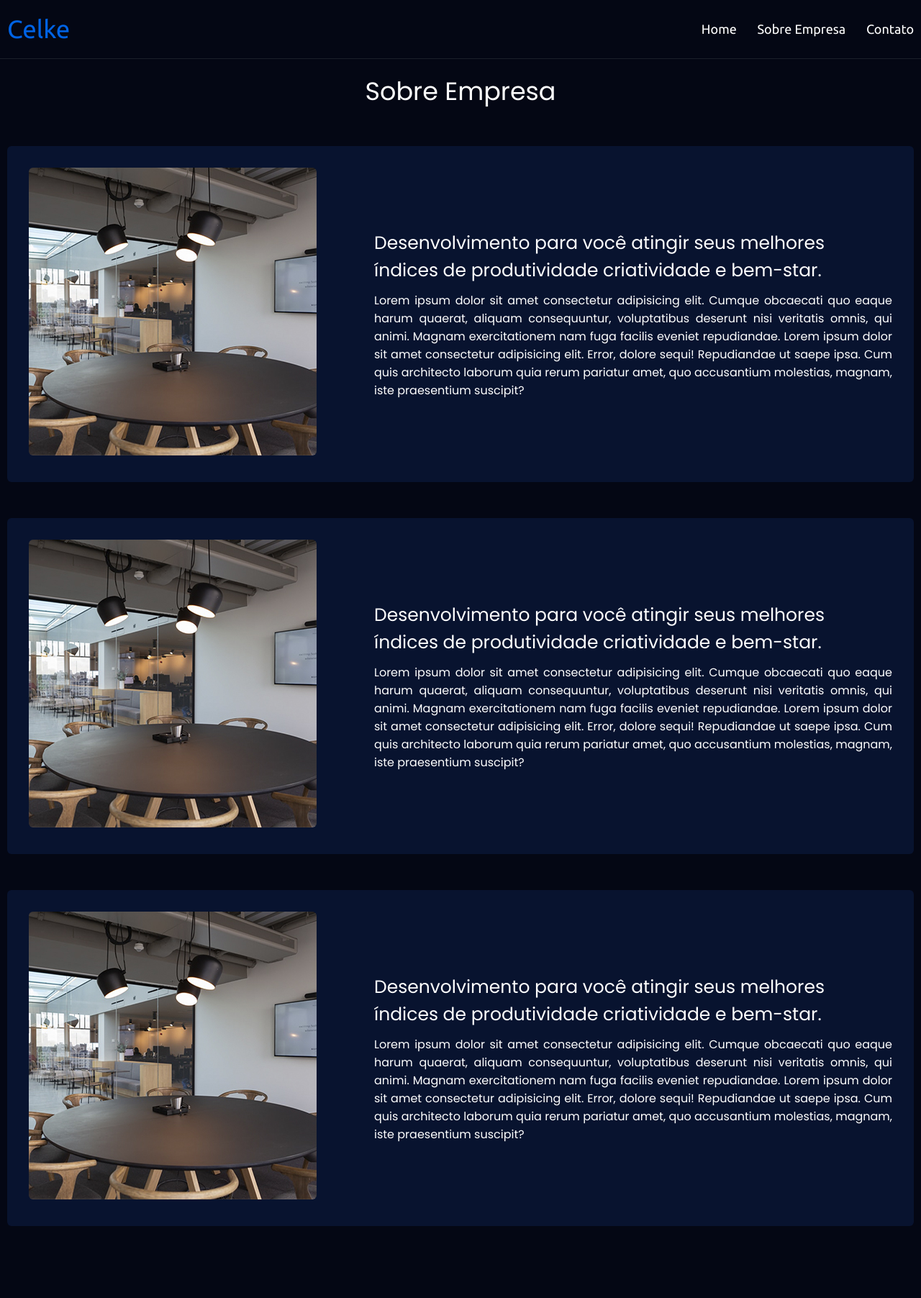
After one commit to WallaceHerlon/udemy-desenvolvimento-web, a PHP site: page /sobre-empresa.html in a window 1280 px wide. The commit adds this page. Shown: the whole page at 72% size. Run offline with PHP 8.4, Linux system fonts and the light colour scheme.

Commit message:
Projeto 01: site_layout - Página sobre a empresa

```diff
--- a/projetos/01_layout_site/css/stayle.css
+++ b/projetos/01_layout_site/css/stayle.css
@@ -342,3 +342,86 @@ footer span a{
 footer span a:hover{
     color: var(--site-color);
 }
+
+/* Início da página sobre empresa*/
+
+.about{
+    color: var(--site-color);
+    background: var(--main-color);
+    font-family: 'Poppins', sans-serif;
+}
+
+.about .title {
+    text-align: center;
+    margin-bottom: 50px;
+    font-weight: 400;
+    font-size: 35px;
+    padding-top: 50px;
+}
+
+.about .about-content {
+    display: flex;
+    flex-wrap: wrap;
+    align-items: center;
+    justify-content: space-between;
+    margin-bottom: 50px;
+    background: var(--first-color);
+    border-radius: 6px;
+    padding: 30px;
+}
+
+.about .about-content .left {
+    width: 40%;
+}
+
+.about .about-content .left img {
+    width: 400px;
+    height: 400px;
+    object-fit: cover;
+    border-radius: 6px;
+}
+
+.about .about-content .right {
+    width: 60%;
+}
+
+.about .about-content .right .text {
+    font-size: 25px;
+    font-weight: 400;
+    margin-bottom: 10px;
+}
+
+.about .about-content .right p {
+    text-align: justify;
+}
+
+@media(max-width: 1104px) {
+    .about .about-content .left img {
+        width: 300px;
+        height: 300px;
+    }
+    .about .about-content .right {
+        padding-left: 10px;
+    }
+}
+
+@media (max-width: 947px) {
+    .about .about-content .column {
+        width: 100%;
+    }
+    .about .about-content .left {
+        display: flex;
+        justify-content: center;
+        margin: 0 auto 60px;
+    }
+    .about .about-content .right {
+        flex: 100%;
+        padding-left: 0;
+    }
+}
+
+@media (max-width: 740px) {
+    .about .title {
+        margin-top: 50px;
+    }
+}
--- /dev/null
+++ b/projetos/01_layout_site/sobre-empresa.html
@@ -0,0 +1,84 @@
+<!DOCTYPE html>
+<html lang="pt-br">
+
+<head>
+    <meta charset="UTF-8">
+    <meta http-equiv="X-UA-Compatible" content="IE=edge">
+    <meta name="viewport" content="width=device-width, initial-scale=1.0">
+    <link rel="shortcut icon" href="./img/favicon.ico">
+    <link rel="stylesheet" href="./css/stayle.css">
+    <link rel="stylesheet" href="https://cdnjs.cloudflare.com/ajax/libs/font-awesome/6.2.1/css/all.min.css">
+    <title>Layout site</title>
+
+</head>
+
+<body>
+    <nav class="navbar">
+        <div class="max-width">
+            <div class="logo">
+                <a href="index.html">Celke</a>
+            </div>
+            <ul class="menu" id="menu-site">
+                <li><a href="index.html">Home</a></li>
+                <li><a href="sobre-empresa.html">Sobre Empresa</a></li>
+                <li><a href="contato.html">Contato</a></li>
+            </ul>
+            <div class="menu-btn" id="menu-btn">
+                <i class="fa-solid fa-bars" id="menu-icon"></i>
+            </div>
+        </div>
+    </nav>
+
+    <section class="about">
+        <div class="max-width">
+            <h2 class="title">Sobre Empresa</h2>
+
+            <div class="about-content">
+                <div class="column left">
+                    <img src="./img/premium_v5.jpg" alt="Sobre Empresa">
+                </div>
+                <div class="column right">
+                    <div class="text">
+                        Desenvolvimento para você atingir seus melhores índices de produtividade criatividade e bem-star.
+                    </div>
+                    <p>
+                        Lorem ipsum dolor sit amet consectetur adipisicing elit. Cumque obcaecati quo eaque harum quaerat, aliquam consequuntur, voluptatibus deserunt nisi veritatis omnis, qui animi. Magnam exercitationem nam fuga facilis eveniet repudiandae. Lorem ipsum dolor sit amet consectetur adipisicing elit. Error, dolore sequi! Repudiandae ut saepe ipsa. Cum quis architecto laborum quia rerum pariatur amet, quo accusantium molestias, magnam, iste praesentium suscipit?
+                    </p>
+                </div>
+            </div>
+
+            <div class="about-content">
+                <div class="column left">
+                    <img src="./img/premium_v5.jpg" alt="Sobre Empresa">
+                </div>
+                <div class="column right">
+                    <div class="text">
+                        Desenvolvimento para você atingir seus melhores índices de produtividade criatividade e bem-star.
+                    </div>
+                    <p>
+                        Lorem ipsum dolor sit amet consectetur adipisicing elit. Cumque obcaecati quo eaque harum quaerat, aliquam consequuntur, voluptatibus deserunt nisi veritatis omnis, qui animi. Magnam exercitationem nam fuga facilis eveniet repudiandae. Lorem ipsum dolor sit amet consectetur adipisicing elit. Error, dolore sequi! Repudiandae ut saepe ipsa. Cum quis architecto laborum quia rerum pariatur amet, quo accusantium molestias, magnam, iste praesentium suscipit?
+                    </p>
+                </div>
+            </div>
+
+            <div class="about-content">
+                <div class="column left">
+                    <img src="./img/premium_v5.jpg" alt="Sobre Empresa">
+                </div>
+                <div class="column right">
+                    <div class="text">
+                        Desenvolvimento para você atingir seus melhores índices de produtividade criatividade e bem-star.
+                    </div>
+                    <p>
+                        Lorem ipsum dolor sit amet consectetur adipisicing elit. Cumque obcaecati quo eaque harum quaerat, aliquam consequuntur, voluptatibus deserunt nisi veritatis omnis, qui animi. Magnam exercitationem nam fuga facilis eveniet repudiandae. Lorem ipsum dolor sit amet consectetur adipisicing elit. Error, dolore sequi! Repudiandae ut saepe ipsa. Cum quis architecto laborum quia rerum pariatur amet, quo accusantium molestias, magnam, iste praesentium suscipit?
+                    </p>
+                </div>
+            </div>
+
+        </div>
+    </section>
+
+    <script src="./js/javascript.js"></script>
+</body>
+
+</html>
```
